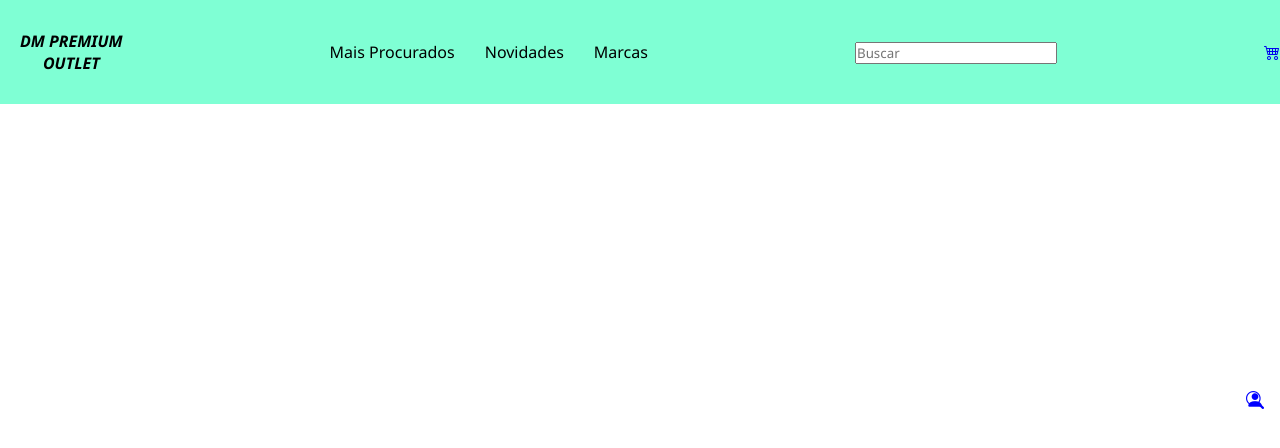
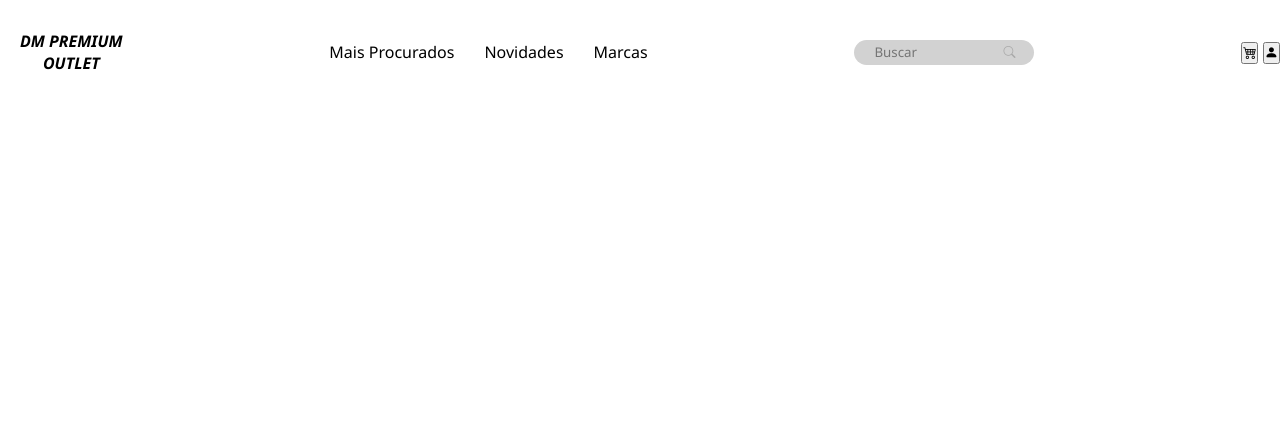
Before and after one commit to FabricioLustosa/ecommerce, a plain HTML site: page index.html in a window 1280 px wide. Drawn offline with nearby package versions, Linux system fonts and the light colour scheme.

Commit message:
estilizando header

```diff
--- a/CSS/style.css
+++ b/CSS/style.css
@@ -10,7 +10,7 @@ header {
   justify-content: space-between;
   align-items: center;
   padding: 30px 0;
-  background-color: aquamarine;
+  /* background-color: aquamarine; */
 }
 .logo-container {
   display: flex;
@@ -36,7 +36,10 @@ span {
 .nav-links a {
   color: black;
 }
-button {
+form {
+  position: relative;
+}
+.search-icon {
   position: absolute;
   top: 0;
   right: 0;
@@ -46,8 +49,21 @@ button {
   cursor: pointer;
   border: none;
   background: none;
-  font-size: 18px;
+  font-size: 12px;
+  color: darkgrey;
 }
-button i {
-  color: blue;
+.search-icon:hover {
+  color: rgb(250, 0, 0);
+  font-size: 13px;
 }
+input {
+  background-color: rgb(210, 210, 210);
+  height: 25px;
+  width: 180px;
+  border-radius: 20px;
+  padding: 8px 20px 8px 20px;
+  border: none;
+}
+input:focus {
+  outline: none;
+}
--- a/index.html
+++ b/index.html
@@ -25,12 +25,16 @@
       <div class="campo-de-busca">
         <form action="">
           <input type="text" placeholder="Buscar" />
-          <button type="submit"><i class="bi bi-search"></i></button>
+          <button type="submit" class="search-icon">
+            <i class="bi bi-search"></i>
+          </button>
         </form>
       </div>
       <div class="carrinho-perfil">
         <a href="#" class="carrinho">
-          <i class="bi bi-cart4"></i>
+          <button>
+            <i class="bi bi-cart4"></i>
+          </button>
         </a>
         <a href="#" class="perfil">
           <button><i class="bi bi-person-fill"></i></button>
```
